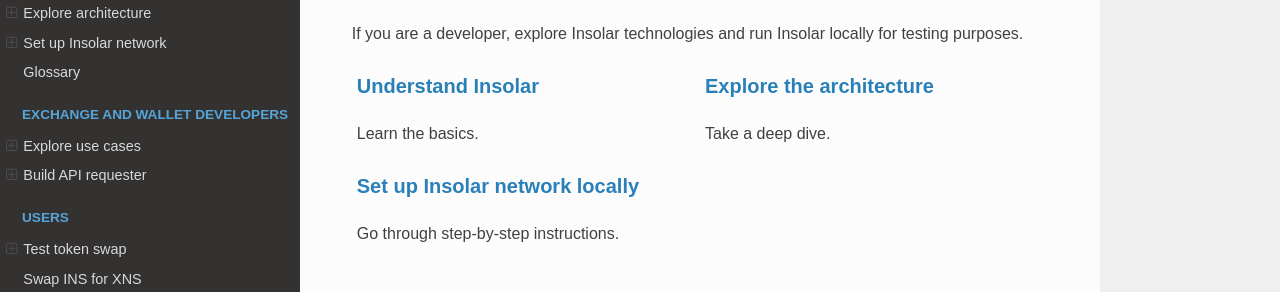
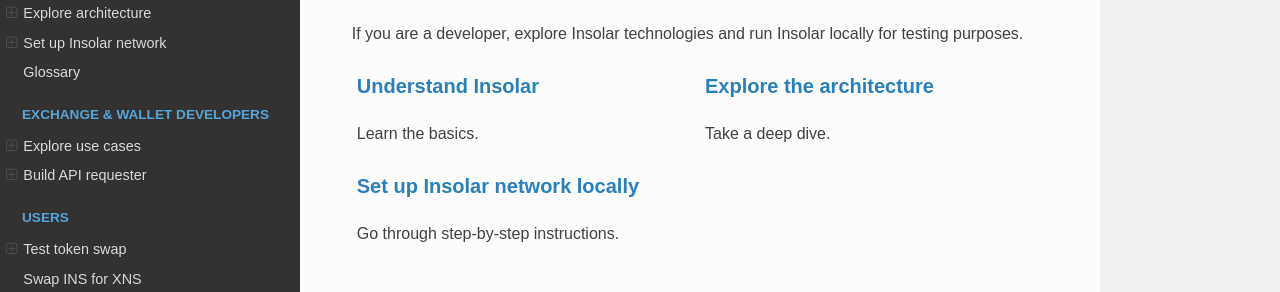
Before and after one commit to insolar/docs, a Sphinx documentation site: the page built from docs/source/index.rst, in a window 1280 px wide. Shown: the part 232-524 px from the top of the page. Built offline with Sphinx 7.4.7 and the Read the Docs theme 2.0.0, drawn with Linux system fonts in a browser that asks for light colours.

Commit message:
Minor edit and a favicon

```diff
--- a/docs/source/conf.py
+++ b/docs/source/conf.py
@@ -75,6 +75,8 @@
 
 html_logo = 'imgs/Logo_light.png'
 
+html_favicon = 'imgs/favicon.png'
+
 html_theme_options = {
     'display_version': True,
     'prev_next_buttons_location': 'bottom',
--- a/docs/source/index.rst
+++ b/docs/source/index.rst
@@ -120,7 +120,7 @@
 
 .. toctree::
    :hidden:
-   :caption: Exchange and wallet developers
+   :caption: Exchange & wallet developers
 
    use-cases
    requester
```
Also changed, not shown: docs/source/imgs/favicon.png (added).
